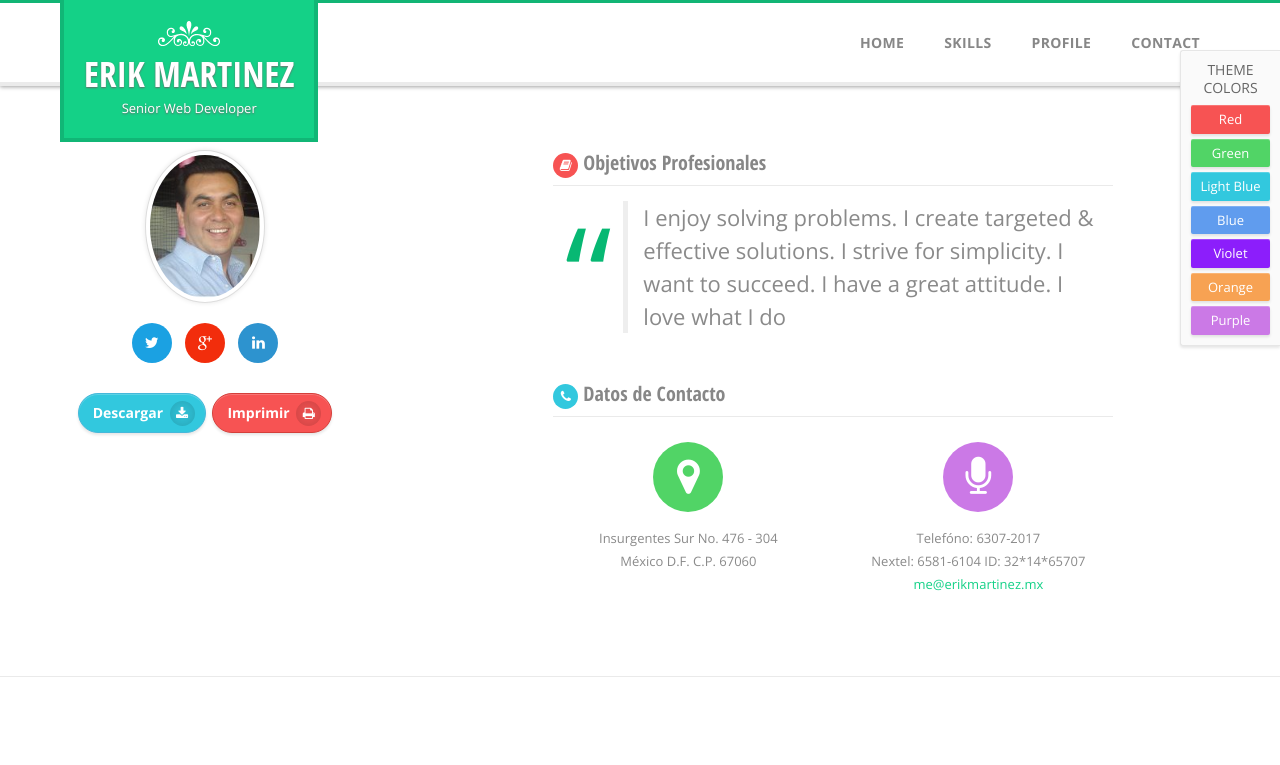
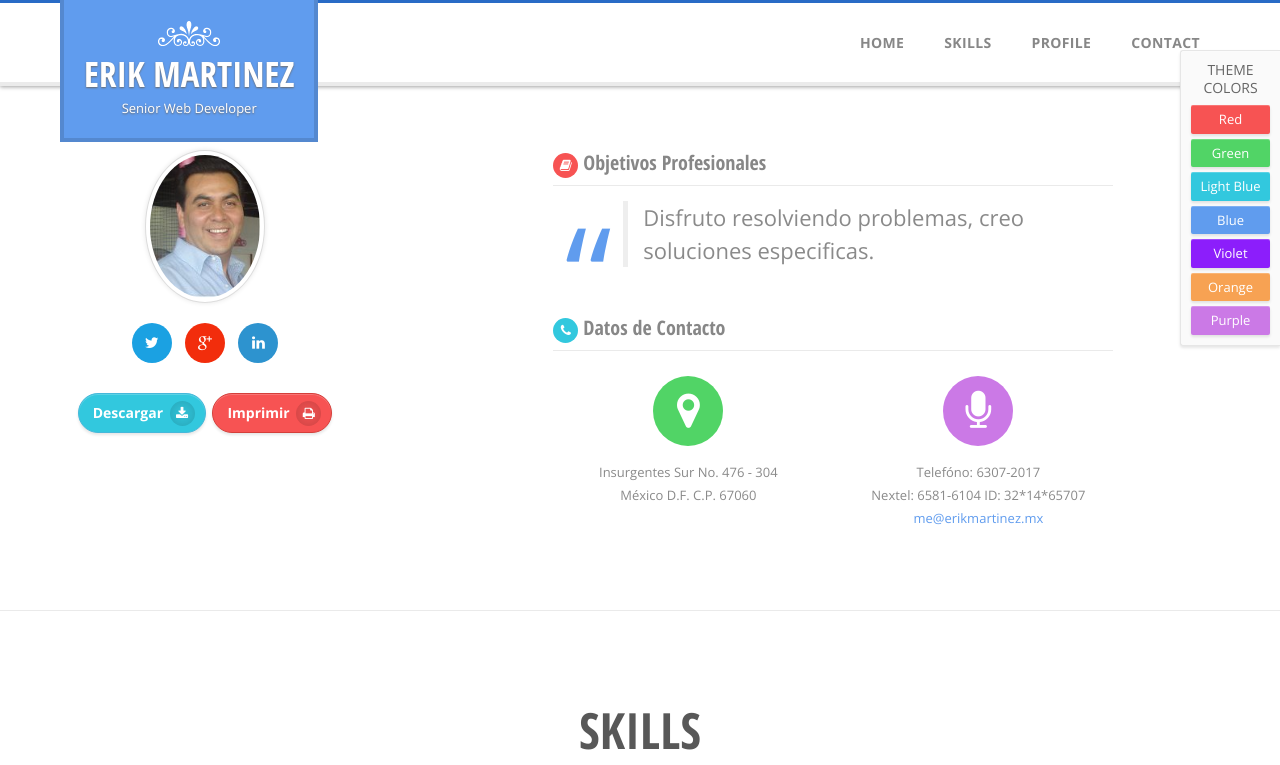
Before and after one commit to erikmr/ErikMartinez, a plain HTML site: page static/index.html in a window 1280 px wide. Shown: the top 765 px of the page. Drawn offline with nearby package versions, Linux system fonts and the light colour scheme.

Commit message:
Cambio de Tema

```diff
--- a/static/index.html
+++ b/static/index.html
@@ -27,7 +27,7 @@
 		<!-- Custom CSS -->
 		<link href="css/style.css" rel="stylesheet">
 		<!-- Color Style sheet - purple, blue, light blue, red or green-->
-		<link type="text/css" rel="stylesheet" id="theme" href="css/green.css" />
+		<link type="text/css" rel="stylesheet" id="theme" href="css/blue.css" />
 
 		<!-- Favicon -->
 		<link rel="shortcut icon" href="#">
@@ -137,9 +137,8 @@
 										<!-- Block Quote -->
 										<blockquote>
 											<p>
+											Disfruto resolviendo problemas, creo soluciones especificas.
 
-I enjoy solving problems. I create targeted & effective solutions. I strive for simplicity. I want to succeed.
-I have a great attitude. I love what I do
 											</p>
 										</blockquote>
 										<div class="clearfix"></div>
```
